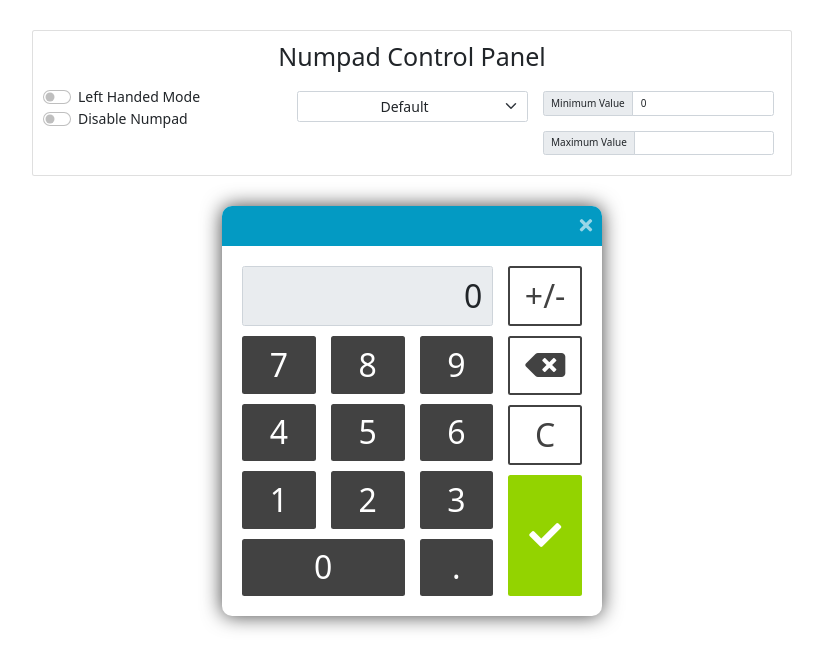
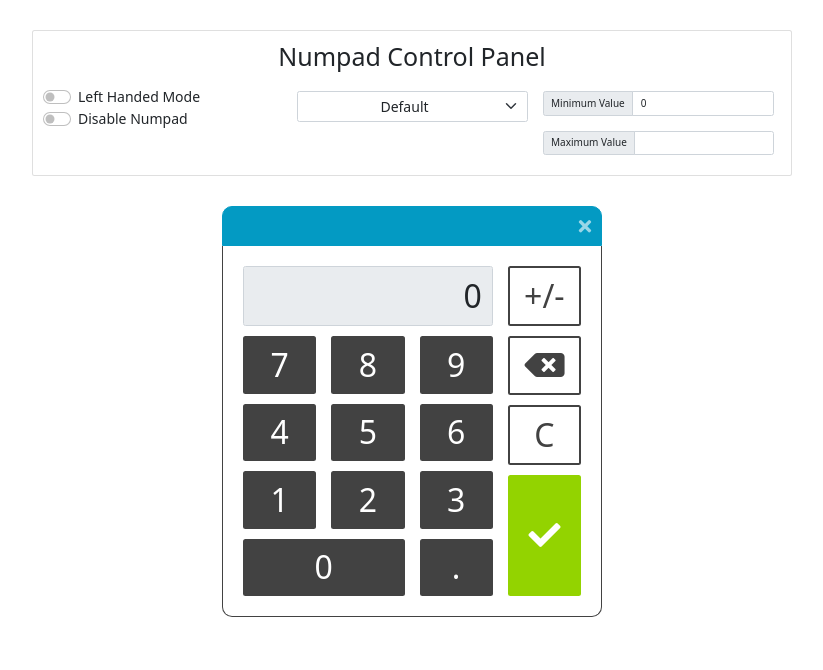
Before and after one commit to SergheevEvgheni/Calculator, a Vue app: page / in a window 1280 px wide. Shown: the top 670 px of the page, without its empty margins (228-1051 px from the left). Built offline with nearby package versions, Linux system fonts and the light colour scheme.

Commit message:
keydown listener fix

```diff
--- a/src/components/Numpad.vue
+++ b/src/components/Numpad.vue
@@ -1,5 +1,9 @@
 <template>
-  <div class="numpad">
+  <div
+    class="numpad"
+    tabindex="0"
+    @keydown="onKeyDown"
+  >
     <div class="numpad__header">
       <i class="fas fa-times" />
     </div>
@@ -153,7 +157,7 @@
 </template>
 
 <script lang="ts">
-import { defineComponent, ref, computed, onBeforeUnmount } from 'vue'
+import { defineComponent, ref, computed } from 'vue'
 import NumpadButton from '@/components/interface/NumpadButton.vue'
 import numeral from 'numeral'
 
@@ -244,10 +248,10 @@ export default defineComponent({
     }
 
     const formattedValue = computed(() => {
-      return numeral(numpadValue.value).format('0,0.[00]')
+      return numeral(numpadValue.value).format('0,0.[0000]')
     })
 
-    const onKeyUp = (event: KeyboardEvent) => {
+    const onKeyDown = (event: KeyboardEvent) => {
       const allowedCharacters = ['1', '2', '3', '4', '5', '6', '7', '8', '9', '.'].includes(event.key)
 
       if (allowedCharacters) addCharacter(event.key)
@@ -259,12 +263,6 @@ export default defineComponent({
         confirm()
       }
     }
-
-    window.addEventListener('keydown', onKeyUp)
-
-    onBeforeUnmount(() => {
-      window.removeEventListener('keydown', onKeyUp)
-    })
 
     return {
       numpadValue,
@@ -278,7 +276,8 @@ export default defineComponent({
       confirm,
       areScreenAndOperatorsVisible,
       isRemoveButtonVisible,
-      isCurrencyChangerVisible
+      isCurrencyChangerVisible,
+      onKeyDown
     }
   }
 })
@@ -288,10 +287,14 @@ export default defineComponent({
   .numpad {
     width: 38rem;
     margin: 0 auto;
-    box-shadow: 0 0 2rem #424242;
     border-radius: 1rem;
+    &:focus {
+      box-shadow: 0 0 2rem #424242;
+      outline: none;
+    }
     &__header {
       background-color: #039AC3;
+      border: 1px solid #039AC3;
       height: 4rem;
       text-align: right;
       padding: 1rem;
@@ -304,6 +307,8 @@ export default defineComponent({
     }
     &__body {
       padding: 2rem 2rem 1rem 2rem;
+      border: 1px solid #424242;
+      border-top: none;
       border-radius: 0 0 1rem 1rem;
     }
     &__screen {
```
